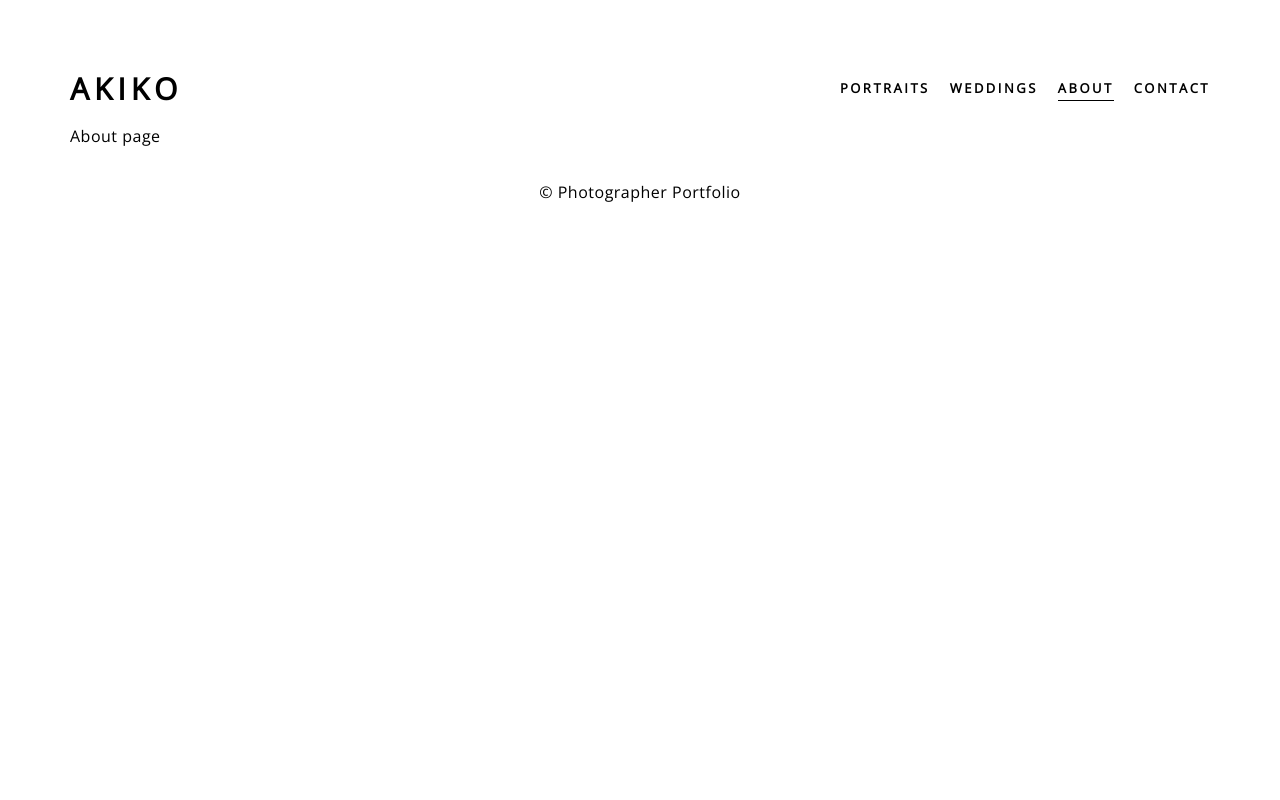
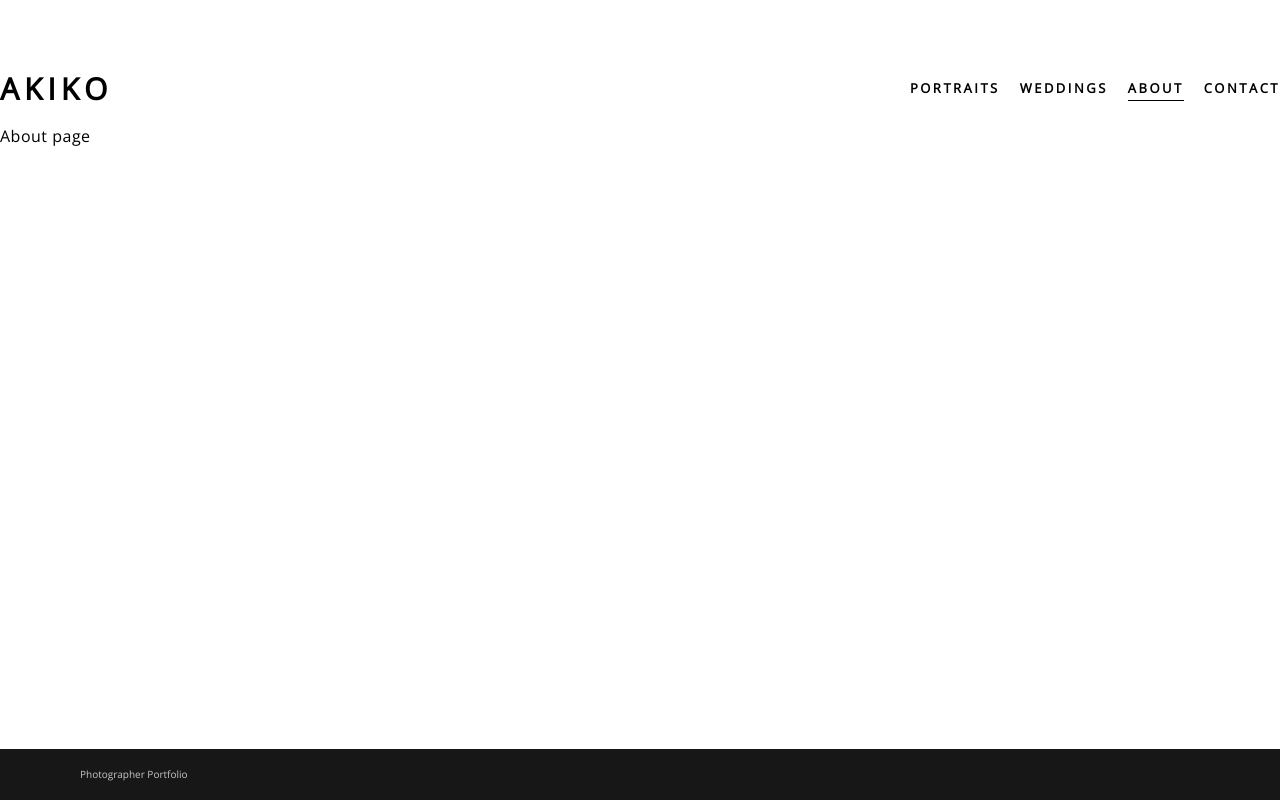
Before and after one commit to bitkanpeki/photographer-portfolio, a Gatsby site in the folder gatsby/: page /about in a window 1280 px wide. Built offline with nearby package versions, Linux system fonts and the light colour scheme; Gatsby itself is replaced by a stand-in of ours.

Commit message:
Add fixed footer

```diff
--- a/gatsby/src/components/Footer.js
+++ b/gatsby/src/components/Footer.js
@@ -1,13 +1,15 @@
 import styled from 'styled-components'
+import { Container } from '../styles/Reusable'
 
 const Footer = styled.footer`
-  display: flex;
-  justify-content: center;
+  background-color: #171717;
+  color: rgba(243, 241, 241, 0.8);
+  padding: 2rem;
 `
 
 const FooterComponent = () => (
   <Footer>
-    <p>&copy; Photographer Portfolio</p>
+    <Container>Photographer Portfolio</Container>
   </Footer>
 )
 
--- a/gatsby/src/components/Global.js
+++ b/gatsby/src/components/Global.js
@@ -1,20 +1,19 @@
-import styled from 'styled-components'
 import 'normalize.css'
 import GlobalStyles from '../styles/GlobalStyles'
 import Typography from '../styles/Typography'
 
-const Container = styled.div`
-  padding: 0 7rem;
+// const Container = styled.div`
+//   padding: 0 7rem;
 
-  @media screen and (max-width: 500px) {
-    padding: 2rem;
-  }
-`
+//   @media screen and (max-width: 500px) {
+//     padding: 2rem;
+//   }
+// `
 const Global = ({ children }) => (
   <>
     <GlobalStyles />
     <Typography />
-    <Container>{children}</Container>
+    {children}
   </>
 )
 
--- a/gatsby/src/components/Layout.js
+++ b/gatsby/src/components/Layout.js
@@ -1,12 +1,23 @@
+import styled from 'styled-components'
 import Nav from './Nav'
-import FooterComponent from './Footer'
+import Footer from './Footer'
+
+const Container = styled.div`
+  display: flex;
+  flex-direction: column;
+  min-height: 100vh;
+`
+
+const Content = styled.div`
+  flex: 1 0 auto;
+`
 
 const Layout = ({ children }) => (
-  <>
+  <Container>
     <Nav />
-    {children}
-    <FooterComponent />
-  </>
+    <Content>{children}</Content>
+    <Footer />
+  </Container>
 )
 
 export default Layout
--- a/gatsby/src/components/Nav.js
+++ b/gatsby/src/components/Nav.js
@@ -1,6 +1,7 @@
-import { useState } from 'react'
+import { useState, useEffect, useRef } from 'react'
 import { Link } from 'gatsby'
 import styled from 'styled-components'
+import { useOnClickOutside } from '../utils/hooks'
 
 const Container = styled.nav`
   padding-top: 7rem;
@@ -61,6 +62,9 @@ const Burger = styled.div`
   display: flex;
   flex-direction: column;
   align-items: flex-end;
+  justify-content: center;
+  height: 4rem;
+  padding: 0 0.8rem;
 
   div {
     width: 20px;
@@ -91,17 +95,18 @@ const Burger = styled.div`
   }
 `
 
-// const Overlay = styled.div`
-//   opacity: ${({ menuOpen }) => (menuOpen ? '0.7' : '0')};
-//   visibility: ${({ menuOpen }) => (menuOpen ? 'visible' : 'hidden')};
-//   position: fixed;
-//   top: 0;
-//   left: 0;
-//   width: 100vw;
-//   height: 100vh;
-//   transition: all 300ms;
-//   background-color: black;
-// `
+const Overlay = styled.div`
+  opacity: ${({ menuOpen }) => (menuOpen ? '0.7' : '0')};
+  visibility: ${({ menuOpen }) => (menuOpen ? 'visible' : 'hidden')};
+  position: fixed;
+  top: 0;
+  left: 0;
+  width: 100vw;
+  height: 100vh;
+  transition: all 250ms;
+  background-color: black;
+  z-index: 1;
+`
 
 const MobileList = styled.ul`
   display: flex;
@@ -116,18 +121,18 @@ const MobileList = styled.ul`
   list-style: none;
   background: white;
   font-size: 1.8rem;
-  width: 350px;
+  width: 28rem;
+  max-width: 75%;
   overflow: hidden;
   position: fixed;
   height: 100vh;
   top: 0;
   left: 100%;
-  width: 100%;
   opacity: ${({ menuOpen }) => (menuOpen ? `1` : `0`)};
   ${({ menuOpen }) => menuOpen && `transform: translateX(-100%);`}
-  transition: transform 300ms cubic-bezier(0.4, 0, 0.2, 1) 0s, opacity 300ms cubic-bezier(0.4, 0, 1, 1) 0s;
+  transition: transform 250ms cubic-bezier(0,0,.38,.9) 0s, opacity 250ms linear;
   overflow-y: auto;
-  z-index: 1;
+  z-index: 2;
 
   li {
     margin-bottom: 4rem;
@@ -139,6 +144,25 @@ const MobileList = styled.ul`
 
 const Nav = () => {
   const [menuOpen, setMenuOpen] = useState(false)
+
+  const refMobileMenu = useRef()
+
+  const refBurgerButton = useRef()
+
+  const refs = [refMobileMenu, refBurgerButton]
+
+  useOnClickOutside(refs, () => setMenuOpen(false))
+
+  useEffect(() => {
+    if (menuOpen) {
+      document.body.style.overflow = 'hidden'
+      // document.body.style.paddingRight = '15px'
+    }
+    return () => {
+      document.body.style.overflow = 'unset'
+      // document.body.style.paddingRight = '0px'
+    }
+  }, [menuOpen])
 
   const closeMobileMenu = () => setMenuOpen(false)
 
@@ -170,13 +194,19 @@ const Nav = () => {
         </li>
       </List>
 
-      <Burger menuOpen={menuOpen} onClick={() => setMenuOpen((prev) => !prev)}>
+      <Burger
+        menuOpen={menuOpen}
+        onClick={() => setMenuOpen((prev) => !prev)}
+        ref={refBurgerButton}
+      >
         <div />
         <div />
         <div />
       </Burger>
 
-      <MobileList menuOpen={menuOpen}>
+      <Overlay menuOpen={menuOpen} />
+
+      <MobileList menuOpen={menuOpen} ref={refMobileMenu}>
         <li>
           <Link to="/" onClick={closeMobileMenu}>
             Portraits
--- a/gatsby/src/styles/GlobalStyles.js
+++ b/gatsby/src/styles/GlobalStyles.js
@@ -23,12 +23,6 @@ const GlobalStyles = createGlobalStyle`
         box-sizing: border-box;
     }
 
-    body {
-        margin: 0;
-        padding: 0;
-        min-height: 100vh;
-    }
-
     img {
         max-width: 100%;
     }
--- /dev/null
+++ b/gatsby/src/styles/Reusable.js
@@ -0,0 +1,6 @@
+import styled from 'styled-components'
+
+export const Container = styled.div`
+  max-width: ${({ full }) => (full ? '100%' : '1120px')};
+  margin: 0 auto;
+`
--- a/gatsby/src/utils/hooks.js
+++ b/gatsby/src/utils/hooks.js
@@ -1,14 +1,17 @@
 import { useEffect } from 'react'
 
-export const useOnClickOutside = (ref, handler) => {
+export const useOnClickOutside = (refs, handler) => {
   useEffect(() => {
     const listener = (event) => {
-      if (!ref.current || ref.current.contains(event.target)) {
-        return
+      for (const ref of refs) {
+        if (!ref.current || ref.current.contains(event.target)) {
+          return
+        }
       }
 
       handler(event)
     }
+
     document.addEventListener('mousedown', listener)
     document.addEventListener('touchstart', listener)
 
@@ -16,5 +19,5 @@ export const useOnClickOutside = (ref, handler) => {
       document.removeEventListener('mousedown', listener)
       document.removeEventListener('touchstart', listener)
     }
-  }, [ref, handler])
+  }, [refs, handler])
 }
```
Also changed, not shown: gatsby/src/components/PortraitsList.js (+3 -6 lines), gatsby/src/templates/Portrait.js (+4 -23 lines), gatsby/src/styles/Breakpoints.js (renamed from gatsby/src/styles/breakpoints.js).
